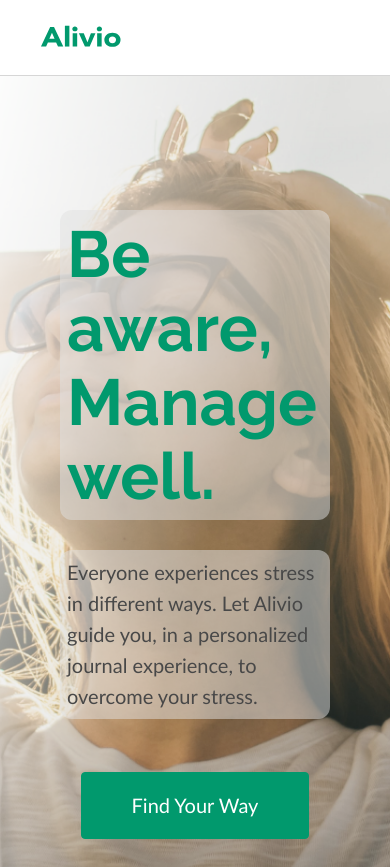
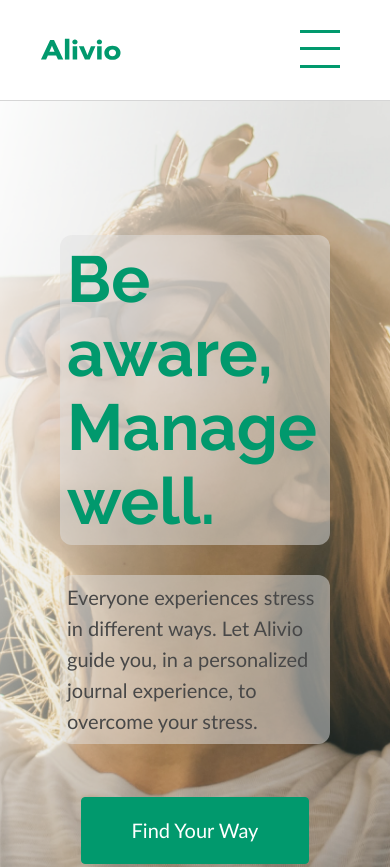
Before and after one commit to MichailKudrya/Alivio, a plain HTML site: page index.html in a window 390 px wide. Shown: the top 867 px of the page. Drawn offline with Linux system fonts and the light colour scheme.

Commit message:
fucking burger

```diff
--- a/index.html
+++ b/index.html
@@ -31,6 +31,22 @@
                 <div class="header__buttons">
                     <a href="#" class="btn btn_link">Sign in</a>
                     <a href="#" class="btn btn_primary">Start Trial</a>
+                </div>
+                <div class="burger-box">
+                    <input type="checkbox" id="check-menu">
+                    <label for="check-menu"></label>
+                    <div class="burger-line first"></div>
+                    <div class="burger-line second"></div>
+                    <div class="burger-line third"></div>
+                    <div class="burger-line fourth"></div>
+                    <nav class="main-menu">
+                        <ul class="nav__ul">
+                            <li class="nav__li"><a href="#" class="nav__a">Why Alivio</a></li>
+                            <li class="nav__li"><a href="#" class="nav__a">Solutions</a></li>
+                            <li class="nav__li"><a href="#" class="nav__a">Community</a></li>
+                            <li class="nav__li"><a href="#" class="nav__a">Pricing</a></li>
+                        </ul>
+                    </nav>
                 </div>
             </div>
         </div>
--- a/style/style.css
+++ b/style/style.css
@@ -409,6 +409,66 @@ p {
 
 /*Footer End*/
 
+/*Burger*/
+.burger-box {
+    display: none;
+    width: 150px;
+    height: 50px;
+    position: relative;
+    color: var(--color-main);
+}
+
+#check-menu {
+    display: none;
+}
+label {
+    display: block;
+    position: absolute;
+    top: 0;
+    left: 0;
+    width: 100%;
+    height: 100%;
+    cursor: pointer;
+    z-index: 3;
+}
+
+.burger-line {
+    position: absolute;
+    top: 5px;
+    right: 10px;
+    width: 40px;
+    height: 3px;
+    background: var(--color-main);
+    transition: .5s all ease-in-out;
+}
+.second, .third {
+    top: 22px;
+}
+.fourth {
+    top: 40px;
+}
+
+#check-menu:checked ~ .main-menu {
+    max-height: 200px;
+    font-size: 16px;
+}
+
+#check-menu:checked ~ .first{
+    display: none;
+}
+
+#check-menu:checked ~ .second{
+    transform: rotate(45deg);
+}
+
+#check-menu:checked ~ .third{
+    transform: rotate(-45deg);
+}
+
+#check-menu:checked ~ .fourth{
+    display: none;
+}
+
 
 /*Breakpoint XL*/
 
@@ -530,5 +590,36 @@ p {
         text-align: center;
         align-items: center;
     }
+    .burger-box {
+        display: block;
+    }
+    .main-menu {
+        display: block;
+        position: absolute;
+        max-width: 150px;
+        width: 100%;
+        bottom: 0;
+        right: 0;
+        transform: translateY(100%);
+        z-index: 6;
+        max-height: 0;
+        font-size: 0;
+        overflow: hidden;
+        transition: .8s all ease-in-out;
+    }
+    .nav__ul {
+        flex-direction: column;
+        padding: 0;
+        gap: 0;
+        width: 100%;
+        border-radius: var(--b-radius);
+        background: var(--color-white);
+    }
+    .nav__li a {
+        display: block;
+        width: 100%;
+        padding: 10px;
+        font-size: 16px;
 
+    }
 }
```
